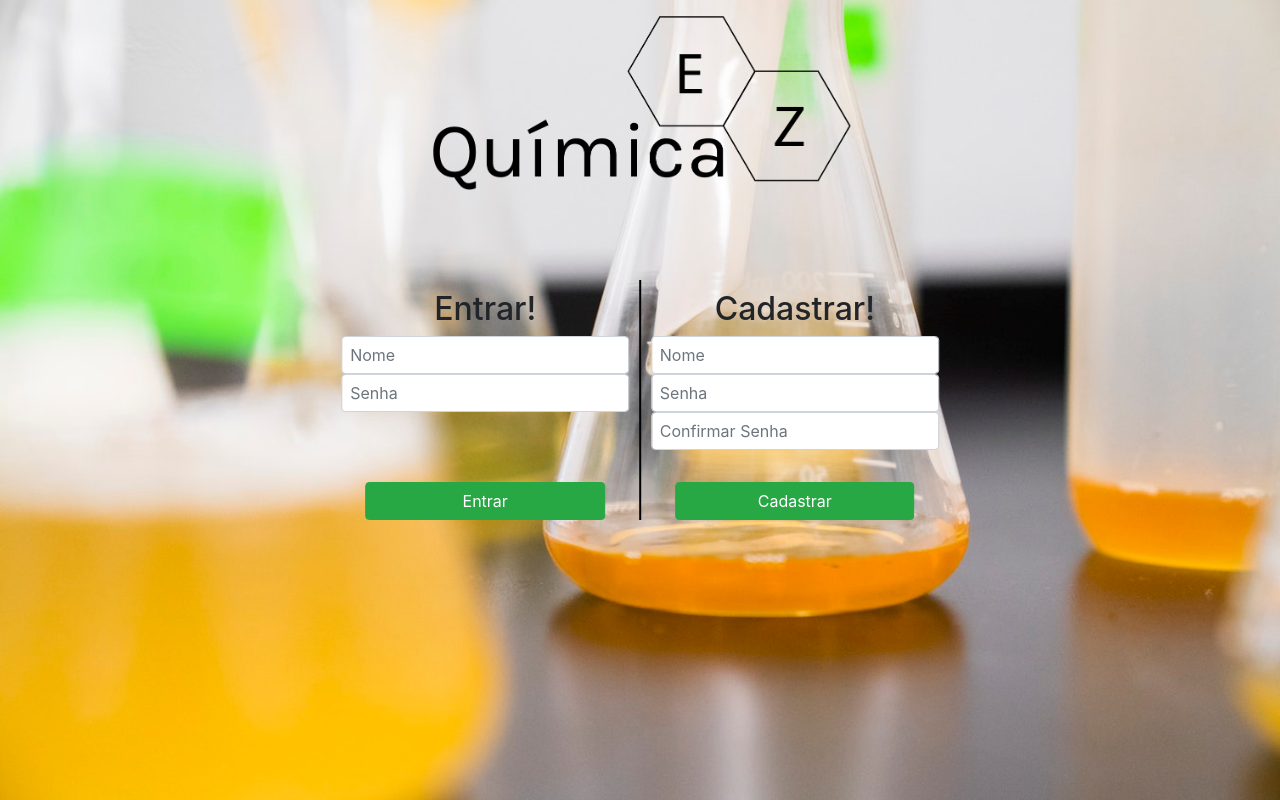
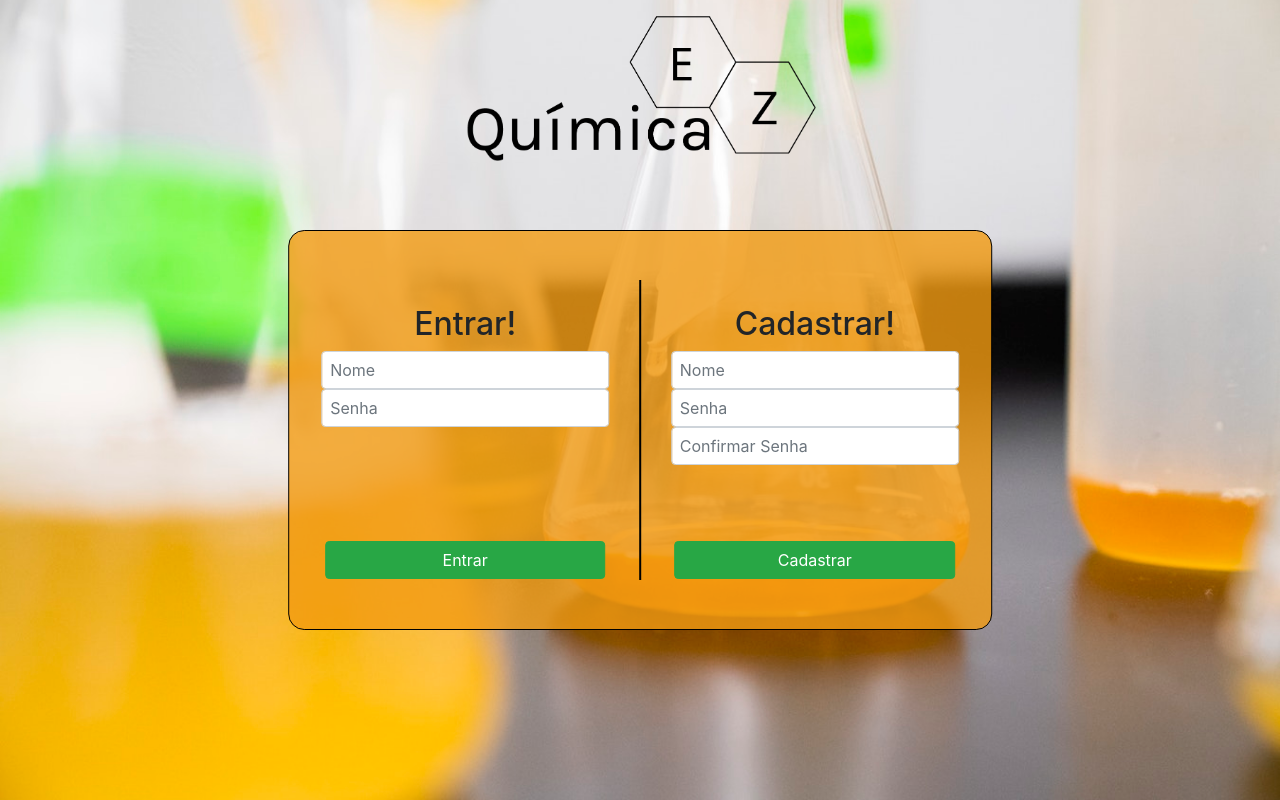
Before and after one commit to IgoRode/QuimicaEZ, a plain HTML site: page login-register.html in a window 1280 px wide. Drawn offline with nearby package versions, Linux system fonts and the light colour scheme.

Commit message:
to perdido ja

```diff
--- a/estilo/facepage.css
+++ b/estilo/facepage.css
@@ -1,3 +1,10 @@
+body{
+	background:url('../img/behind.jpg')no-repeat center center fixed;
+	-webkit-background-size: cover;
+	-moz-background-size: cover;
+	-o-background-size: cover;
+	background-size: cover;
+}
 .facepage{
 	display: flex;
 	flex-direction: column;
@@ -22,7 +29,11 @@
 .jtxt,.butao,.logo{
 	margin: 2vh;
 }
-@media screen and (min-width: 992px) {
+img.logo{
+	height: 110px;
+	width: auto;
+}
+@media screen and (min-width:800px) {
 	.caixalaranja{
 		margin: 15rem 1rem 0 1rem;
 		height: 50vh;
@@ -36,4 +47,8 @@
   		text-align:center;
   		width: 10rem;
   	}
+  	img.logo{
+  		width: auto;
+  		height: 150px
+  	}
 }
--- a/estilo/login-register.css
+++ b/estilo/login-register.css
@@ -1,3 +1,10 @@
+body{
+	background:url('../img/behind.jpg')no-repeat center center fixed;
+	-webkit-background-size: cover;
+	-moz-background-size: cover;
+	-o-background-size: cover;
+	background-size: cover;
+}
 img{
 	margin-top: 1em;
 	display: block;
@@ -8,10 +15,7 @@ img{
 	display: flex;
 	flex-direction: column;
 	align-items: center;
-	/*background-color: rgba(243, 156, 18,.8);
-	padding: 2rem;
-	border: solid .1em black;
-	border-radius: 1rem;*/
+	margin: 30px auto;
 }
 form{
 	display: flex;
@@ -21,7 +25,7 @@ form{
 	height: 45vh;
 	align-items: center;
 }
-@media screen and (min-width: 992px) {
+@media screen and (min-width: 800px) {
 	.login-register{
 		display: flex;
 		flex-direction: row;
@@ -30,22 +34,26 @@ form{
 		margin-right: -50%;
 		transform: translate(-50%, -50%);
 		top: 25rem;
-		height: 40vh;
+		height:400px;
+		background-color: rgba(243, 156, 18,.8);
+		padding: 2rem;
+		border: solid .1em black;
+		border-radius: 1rem;
 	}
 	form{
-		height: 40vh;
+		height: 350px;
 		padding-top: 50px;
 	}
 	.divider{
 		width: .1rem;
-		height: 30vh;
+		height: 300px;
 		background-color: #000;
-		margin: 0 10px 0 10px;
+		margin: 0 30px 0 30px;
 	}
 
 	form .btn{
 		position: absolute;
-		bottom: 5vh;
+		bottom:50px;
 		width: 40% !important;
 	}
 }
--- a/estilo/main.css
+++ b/estilo/main.css
@@ -5,16 +5,9 @@
 html,body{
 	font-family: 'Lato', sans-serif;
 }
-body{
-	background:url('../img/behind.jpg')no-repeat center center fixed;
-	-webkit-background-size: cover;
-	-moz-background-size: cover;
-	-o-background-size: cover;
-	background-size: cover;
-}
 .logo{
 	width: auto;
-	height:180px;
+	height:150px;
 }
 .button{
 	background-color: #28a745;
--- a/estilo/menu.css
+++ b/estilo/menu.css
@@ -1,3 +1,6 @@
+body{
+	background-color: #95a5a6;
+}
 /* MEU(menu) COLAPSO*/
 
 #layout,
```
